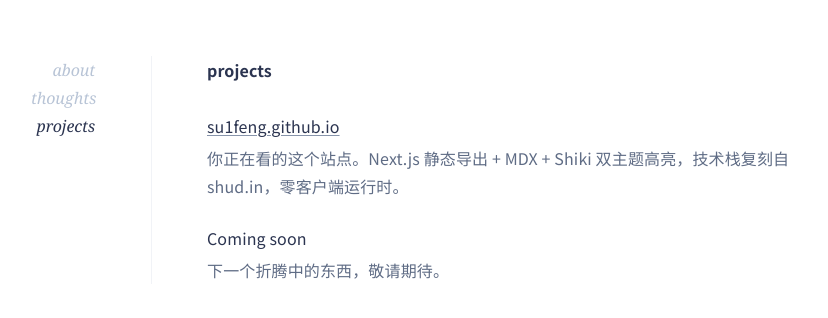
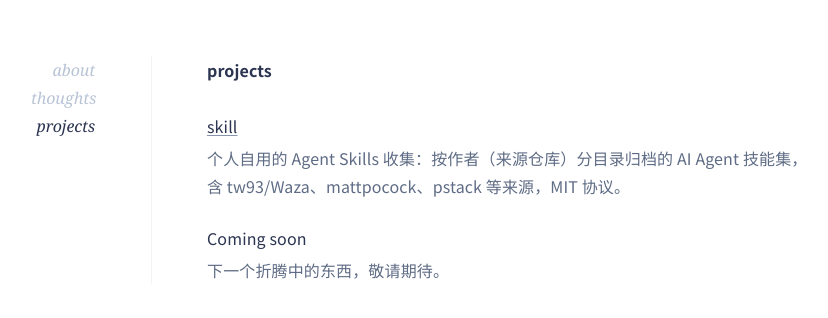
Before and after one commit to su1feng/su1feng.github.io, a Next.js app: page /projects in a window 1280 px wide. Shown: the top 318 px of the page, without its empty margins (25-853 px from the left). Built offline with nearby package versions, Linux system fonts and the light colour scheme; a web font is replaced by a local one.

Commit message:
chore: projects page — swap site entry for skills repo

```diff
--- a/app/projects/page.tsx
+++ b/app/projects/page.tsx
@@ -6,10 +6,10 @@ export const metadata = {
 
 const projects = [
   {
-    name: 'su1feng.github.io',
+    name: 'skill',
     description:
-      '你正在看的这个站点。Next.js 静态导出 + MDX + Shiki 双主题高亮，技术栈复刻自 shud.in，零客户端运行时。',
-    href: 'https://github.com/su1feng/su1feng.github.io',
+      '个人自用的 Agent Skills 收集：按作者（来源仓库）分目录归档的 AI Agent 技能集，含 tw93/Waza、mattpocock、pstack 等来源，MIT 协议。',
+    href: 'https://github.com/su1feng/skill',
   },
   {
     name: 'Coming soon',
```
